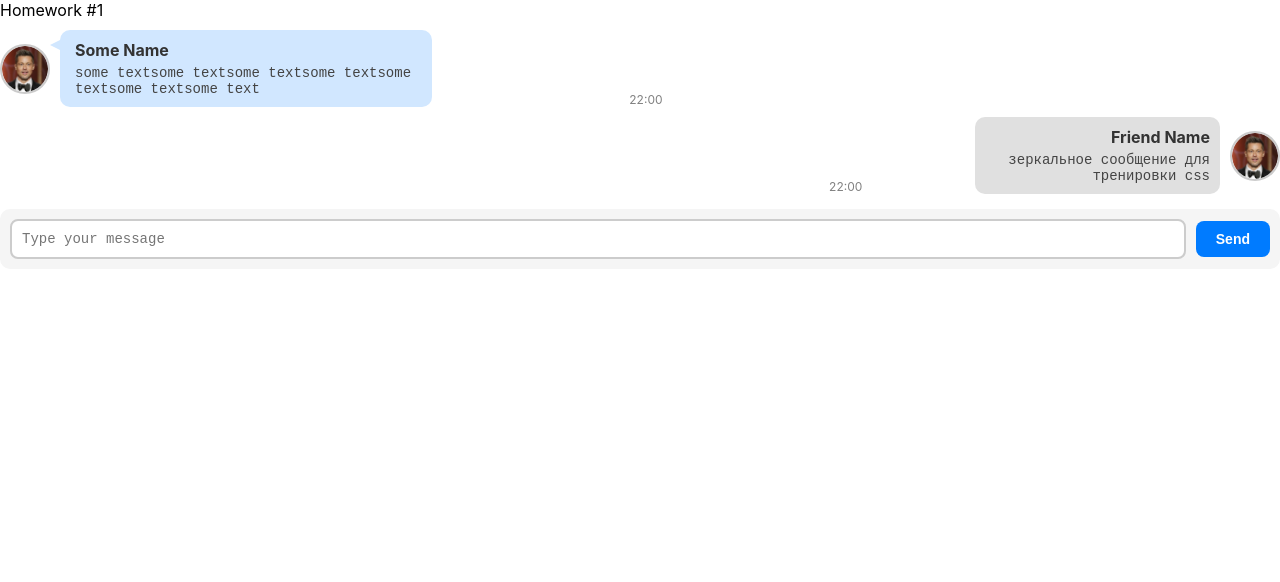
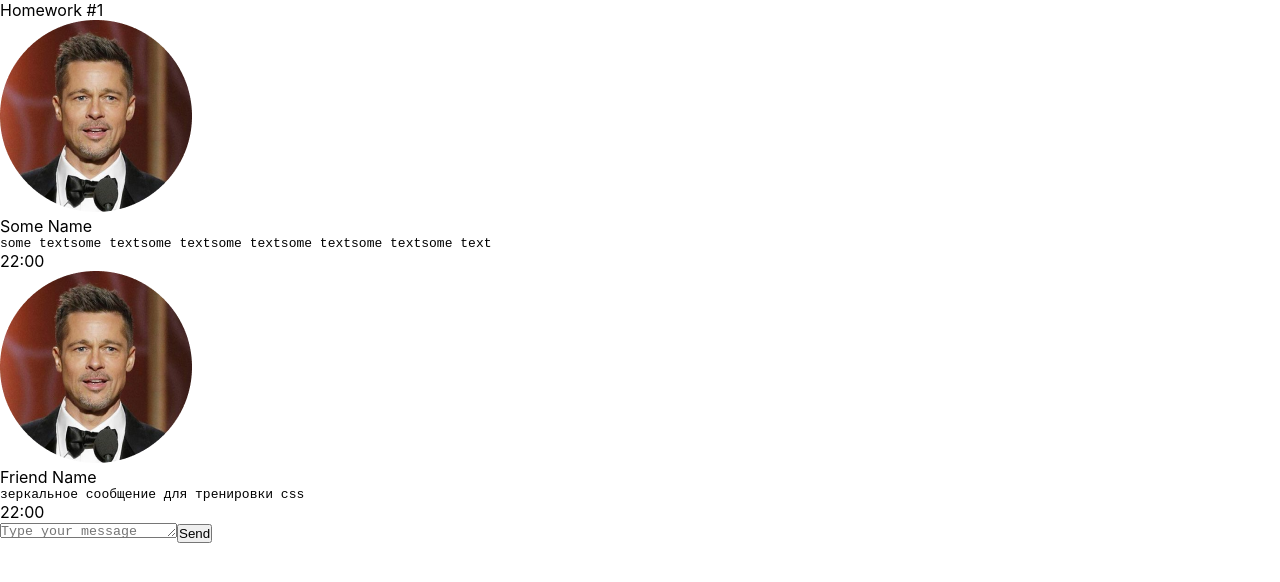
Before and after one commit to mozgova2407/hws2-master, a React (Create React App) app: page / in a window 1280 px wide. Shown: the top 582 px of the page. Built offline with nearby package versions, Linux system fonts and the light colour scheme.

Commit message:
hw1-sprint2

```diff
--- a/src/s2-homeworks/hw01/friend-message/FriendMessage.module.css
+++ b/src/s2-homeworks/hw01/friend-message/FriendMessage.module.css
@@ -1,61 +1,61 @@
-.friendMessage {
-    display: flex;
-    flex-direction: row-reverse;
-    align-items: flex-start;
-    margin: 10px 0;
-}
+/*.friendMessage {*/
+/*    display: flex;*/
+/*    flex-direction: row-reverse;*/
+/*    align-items: flex-start;*/
+/*    margin: 10px 0;*/
+/*}*/
 
-.friendImageAndText {
-    display: flex;
-    flex-direction: row-reverse;
-    align-items: center;
-}
+/*.friendImageAndText {*/
+/*    display: flex;*/
+/*    flex-direction: row-reverse;*/
+/*    align-items: center;*/
+/*}*/
 
-.friendImageAndText img {
-    width: 50px;
-    height: 50px;
-    border-radius: 50%;
-    object-fit: cover;
-    border: 2px solid #ccc;
-    margin-left: 10px;
-}
+/*.friendImageAndText img {*/
+/*    width: 50px;*/
+/*    height: 50px;*/
+/*    border-radius: 50%;*/
+/*    object-fit: cover;*/
+/*    border: 2px solid #ccc;*/
+/*    margin-left: 10px;*/
+/*}*/
 
-.friendText {
-    text-align: right; /* Выравнивание текста вправо */
-    background-color: #e0e0e0; /* Светлый фон */
-    padding: 10px;
-    border-radius: 10px;
-    max-width: 60%;
-}
+/*.friendText {*/
+/*    text-align: right; !* Выравнивание текста вправо *!*/
+/*    background-color: #e0e0e0; !* Светлый фон *!*/
+/*    padding: 10px;*/
+/*    border-radius: 10px;*/
+/*    max-width: 60%;*/
+/*}*/
 
-.friendText:after {
-    content: '';
-    position: absolute;
-    top: 10px;
-    right: -10px;
-    width: 0;
-    height: 0;
-    border-left: 10px solid #e0e0e0;
-    border-top: 5px solid transparent;
-    border-bottom: 5px solid transparent;
-}
+/*.friendText:after {*/
+/*    content: '';*/
+/*    position: absolute;*/
+/*    top: 10px;*/
+/*    right: -10px;*/
+/*    width: 0;*/
+/*    height: 0;*/
+/*    border-left: 10px solid #e0e0e0;*/
+/*    border-top: 5px solid transparent;*/
+/*    border-bottom: 5px solid transparent;*/
+/*}*/
 
-.friendName {
-    font-weight: bold;
-    color: #333;
-    margin-bottom: 5px;
-}
+/*.friendName {*/
+/*    font-weight: bold;*/
+/*    color: #333;*/
+/*    margin-bottom: 5px;*/
+/*}*/
 
-.friendMessageText {
-    font-size: 14px;
-    color: #444;
-    white-space: normal;
-    word-wrap: break-word;
-}
+/*.friendMessageText {*/
+/*    font-size: 14px;*/
+/*    color: #444;*/
+/*    white-space: normal;*/
+/*    word-wrap: break-word;*/
+/*}*/
 
-.friendTime {
-    font-size: 12px;
-    color: gray;
-    align-self: flex-end;
-    margin-right: 10px;
-}
+/*.friendTime {*/
+/*    font-size: 12px;*/
+/*    color: gray;*/
+/*    align-self: flex-end;*/
+/*    margin-right: 10px;*/
+/*}*/
--- a/src/s2-homeworks/hw01/message-sender/MessageSender.module.css
+++ b/src/s2-homeworks/hw01/message-sender/MessageSender.module.css
@@ -1,42 +1,42 @@
-.sendForm {
-    display: flex;
-    align-items: center;
-    justify-content: space-between;
-    gap: 10px;
-    margin-top: 15px;
-    padding: 10px;
-    background: #f5f5f5;
-    border-radius: 10px;
-}
+/*.sendForm {*/
+/*    display: flex;*/
+/*    align-items: center;*/
+/*    justify-content: space-between;*/
+/*    gap: 10px;*/
+/*    margin-top: 15px;*/
+/*    padding: 10px;*/
+/*    background: #f5f5f5;*/
+/*    border-radius: 10px;*/
+/*}*/
 
-.textarea {
-    flex: 1;
-    min-height: 40px;
-    padding: 10px;
-    border: 2px solid #ccc;
-    border-radius: 8px;
-    resize: none; /* Отключаем изменение размера */
-    font-size: 14px;
-    outline: none;
-    transition: border 0.3s ease-in-out;
-}
+/*.textarea {*/
+/*    flex: 1;*/
+/*    min-height: 40px;*/
+/*    padding: 10px;*/
+/*    border: 2px solid #ccc;*/
+/*    border-radius: 8px;*/
+/*    resize: none; !* Отключаем изменение размера *!*/
+/*    font-size: 14px;*/
+/*    outline: none;*/
+/*    transition: border 0.3s ease-in-out;*/
+/*}*/
 
-.button {
-    padding: 10px 20px;
-    background: #007bff;
-    color: white;
-    border: none;
-    border-radius: 8px;
-    cursor: pointer;
-    font-size: 14px;
-    font-weight: bold;
-    transition: background 0.3s ease-in-out, transform 0.1s;
-}
+/*.button {*/
+/*    padding: 10px 20px;*/
+/*    background: #007bff;*/
+/*    color: white;*/
+/*    border: none;*/
+/*    border-radius: 8px;*/
+/*    cursor: pointer;*/
+/*    font-size: 14px;*/
+/*    font-weight: bold;*/
+/*    transition: background 0.3s ease-in-out, transform 0.1s;*/
+/*}*/
 
-.button:hover {
-    background: #0056b3;
-}
-.button:active {
-    background: #004099;
-    transform: scale(0.95);
-}
+/*.button:hover {*/
+/*    background: #0056b3;*/
+/*}*/
+/*.button:active {*/
+/*    background: #004099;*/
+/*    transform: scale(0.95);*/
+/*}*/
--- a/src/s2-homeworks/hw01/message-sender/MessageSender.tsx
+++ b/src/s2-homeworks/hw01/message-sender/MessageSender.tsx
@@ -10,7 +10,7 @@ const MessageSender = (props: any) => {
     const [text, setText] = useState<any>('')
 
     const onChange = (e: any) => {
-        setText(e.currentTarget.value)
+        setText(e.currentTarget.value.trim())
     }
 
     useEffect(() => {
--- a/src/s2-homeworks/hw01/message/Message.module.css
+++ b/src/s2-homeworks/hw01/message/Message.module.css
@@ -1,59 +1,59 @@
-.message {
-    display: flex;
-    align-items: flex-start;
-    margin: 10px 0;
-}
+/*.message {*/
+/*    display: flex;*/
+/*    align-items: flex-start;*/
+/*    margin: 10px 0;*/
+/*}*/
 
-.imageAndText {
-    display: flex;
-    align-items: center;
-}
+/*.imageAndText {*/
+/*    display: flex;*/
+/*    align-items: center;*/
+/*}*/
 
-.imageAndText img {
-    width: 50px;
-    height: 50px;
-    border-radius: 50%;
-    object-fit: cover;
-    border: 2px solid #ccc;
-    margin-right: 10px;
-}
+/*.imageAndText img {*/
+/*    width: 50px;*/
+/*    height: 50px;*/
+/*    border-radius: 50%;*/
+/*    object-fit: cover;*/
+/*    border: 2px solid #ccc;*/
+/*    margin-right: 10px;*/
+/*}*/
 
-.text {
-    background-color: #d1e7ff; /* Светло-голубой фон */
-    padding: 10px 15px;
-    border-radius: 10px;
-    max-width: 60%;
-    position: relative;
-}
+/*.text {*/
+/*    background-color: #d1e7ff; !* Светло-голубой фон *!*/
+/*    padding: 10px 15px;*/
+/*    border-radius: 10px;*/
+/*    max-width: 60%;*/
+/*    position: relative;*/
+/*}*/
 
-.text:after {
-    content: '';
-    position: absolute;
-    top: 10px;
-    left: -10px;
-    width: 0;
-    height: 0;
-    border-right: 10px solid #d1e7ff;
-    border-top: 5px solid transparent;
-    border-bottom: 5px solid transparent;
-}
+/*.text:after {*/
+/*    content: '';*/
+/*    position: absolute;*/
+/*    top: 10px;*/
+/*    left: -10px;*/
+/*    width: 0;*/
+/*    height: 0;*/
+/*    border-right: 10px solid #d1e7ff;*/
+/*    border-top: 5px solid transparent;*/
+/*    border-bottom: 5px solid transparent;*/
+/*}*/
 
-.name {
-    font-weight: bold;
-    color: #333;
-    margin-bottom: 5px;
-}
+/*.name {*/
+/*    font-weight: bold;*/
+/*    color: #333;*/
+/*    margin-bottom: 5px;*/
+/*}*/
 
-.messageText {
-    font-size: 14px;
-    color: #444;
-    white-space: normal;
-    word-wrap: break-word;
-}
+/*.messageText {*/
+/*    font-size: 14px;*/
+/*    color: #444;*/
+/*    white-space: normal;*/
+/*    word-wrap: break-word;*/
+/*}*/
 
-.time {
-    font-size: 12px;
-    color: gray;
-    align-self: flex-end;
-    margin-left: 10px;
-}
+/*.time {*/
+/*    font-size: 12px;*/
+/*    color: gray;*/
+/*    align-self: flex-end;*/
+/*    margin-left: 10px;*/
+/*}*/
```
